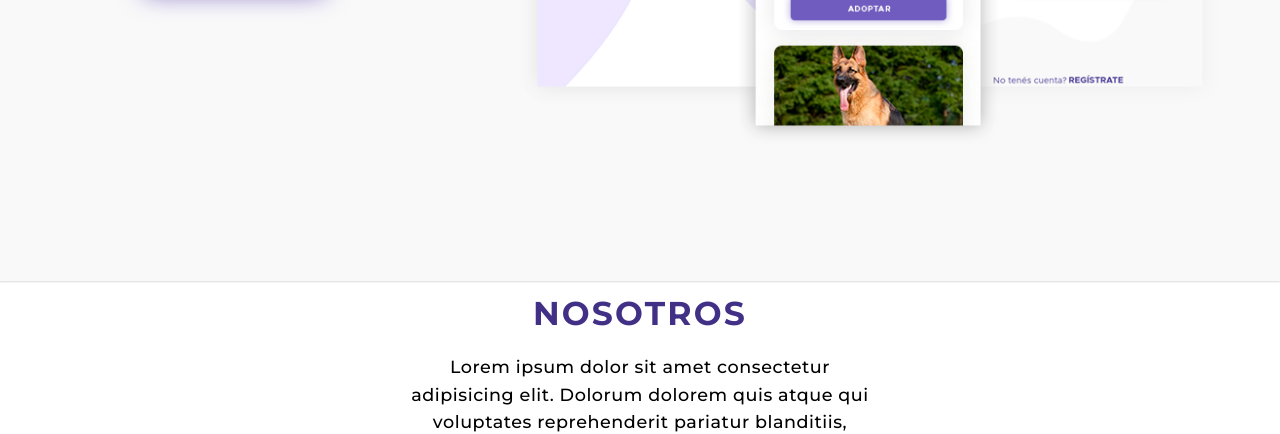
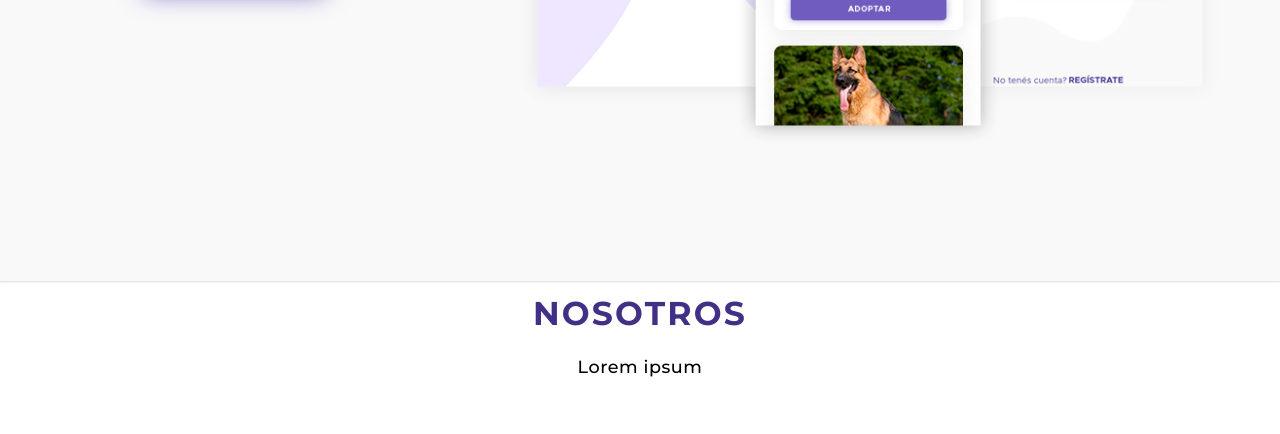
Before and after one commit to ramirosales52/TPO, a plain HTML site: page index.html in a window 1280 px wide. Shown: the part 519-953 px from the top of the page. Drawn offline with Linux system fonts and the light colour scheme.

```diff
--- a/css/style.css
+++ b/css/style.css
@@ -257,7 +257,7 @@
 }
 
 #about .about-top{
-    width: 500px;
+    width: 100%;
     max-width: 0 auto;
     padding: 0px 20px;
     display: flex;
@@ -320,7 +320,8 @@
 }
 
 #form .form{
-    width: 100%;
+
+    max-width: 600px;
 }
 
 #form .google-play h1{
@@ -339,7 +340,7 @@
     padding: 30px;
     border-radius: 8px;
     box-shadow: 0px 0px 10px 1px rgba(0,0,0,0.1);
-    max-width: 600px;
+    width: 100%;
     height: 100%;
 }
 
--- a/index.html
+++ b/index.html
@@ -54,7 +54,7 @@
         <div class="about container">
             <div class="about-top">
                 <h1 class="about-title">Nosotros</h1>
-                <p>Lorem ipsum dolor sit amet consectetur adipisicing elit. Dolorum dolorem quis atque qui voluptates reprehenderit pariatur blanditiis, ipsum enim fuga aliquam quos rem commodi deleniti labore sed dolores doloribus natus!</p>
+                <p>Lorem ipsum</p>
             </div>
 
             <div class="about-bottom">
```
